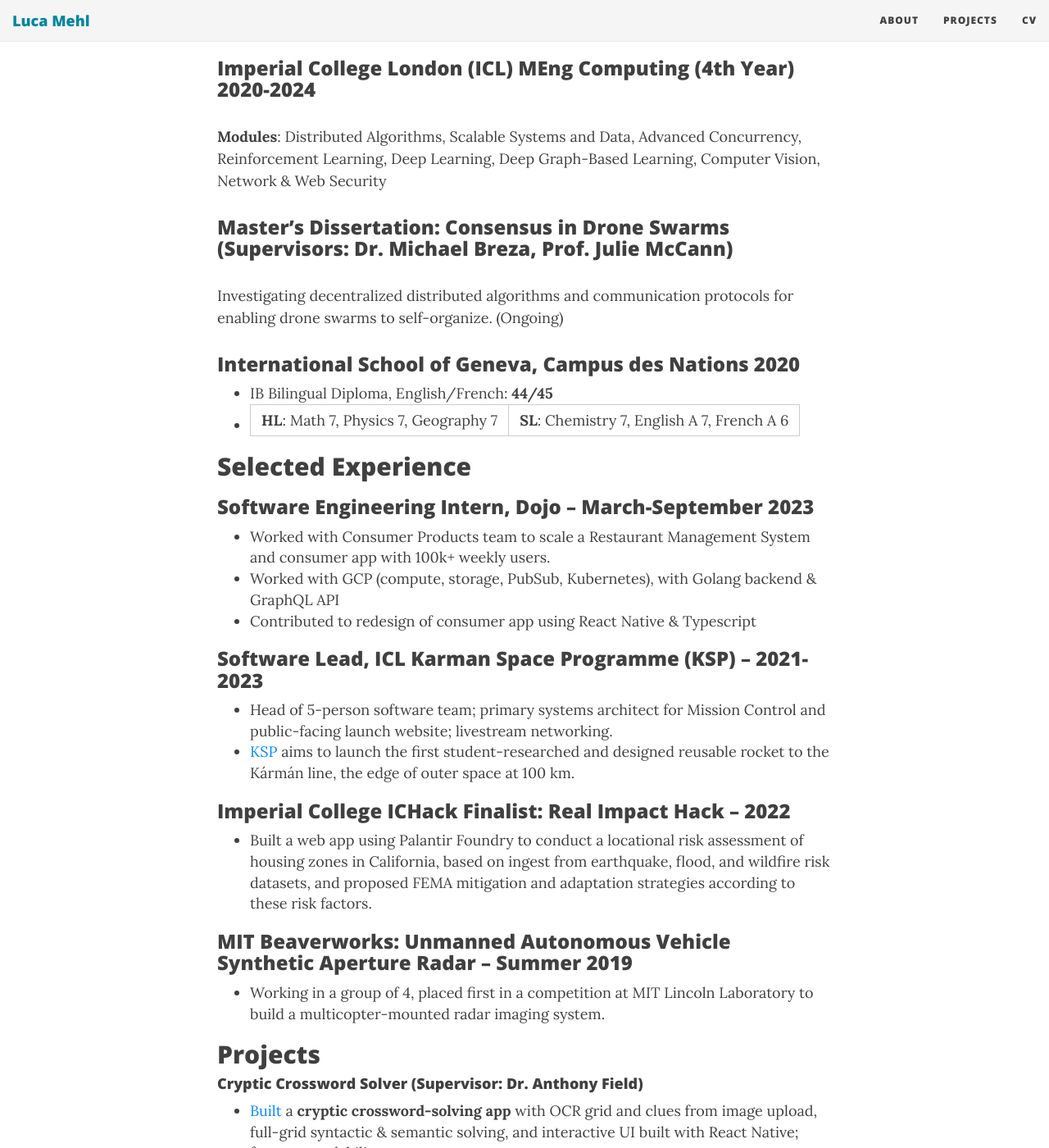
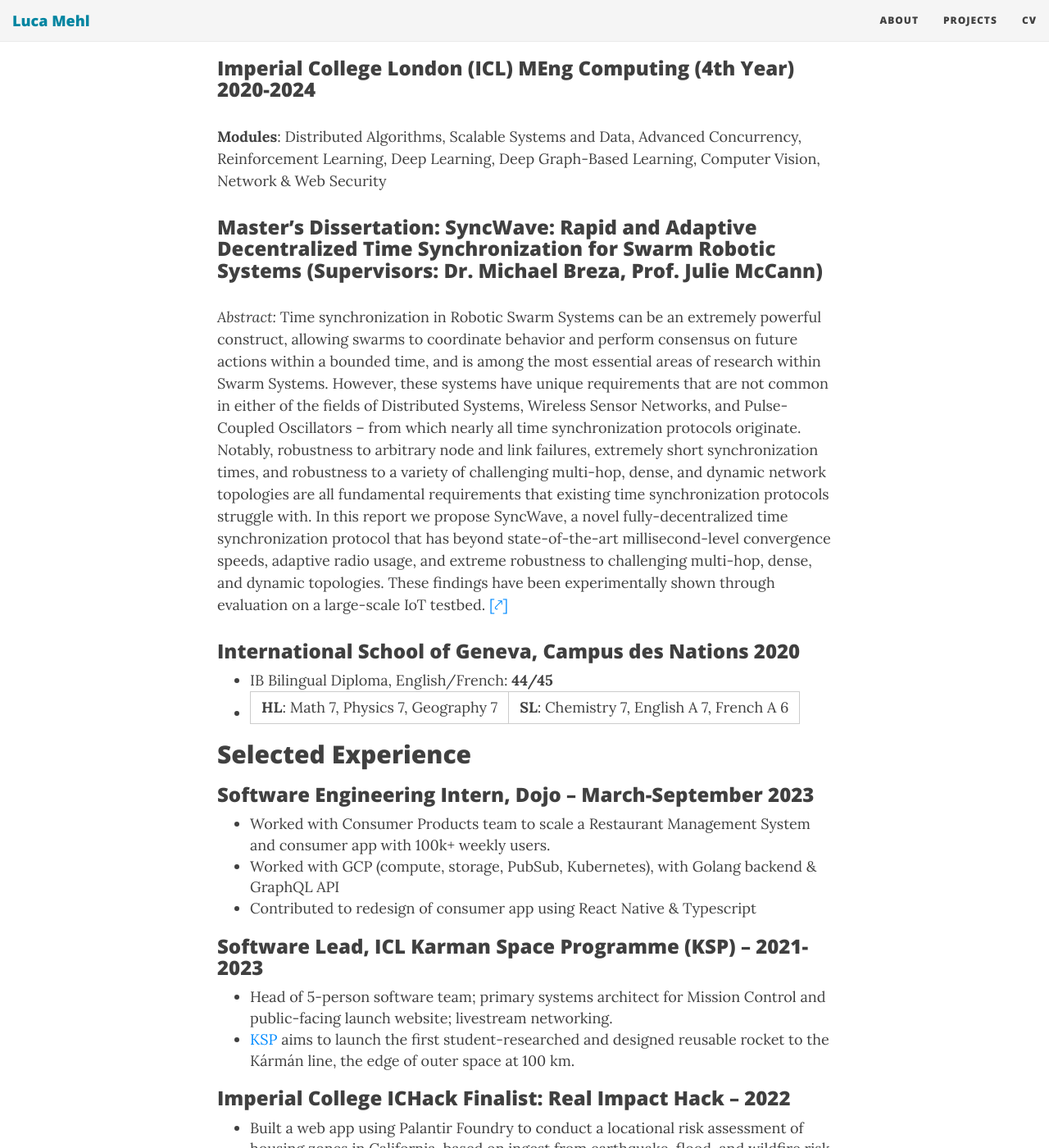
Before and after one commit to Aculisme/LMP2, a Jekyll site: the page built from index.md, in a window 1280 px wide and 1400 px high, scrolled down 402 px. Shown: the whole window at 82% size. Built offline with Jekyll 4.4.1, drawn with Linux system fonts in a browser that asks for light colours; nearby versions of some CDN libraries; Markdown is read by kramdown in place of the engine named in the settings; some of the changed text lies outside the part shown.

Commit message:
added thesis and y4 projects

```diff
--- a/index.md
+++ b/index.md
@@ -14,9 +14,10 @@ Hi I'm Luca, and I'm currently in my fourth year studying Computing at Imperial
 
 **Modules**: Distributed Algorithms, Scalable Systems and Data, Advanced Concurrency, Reinforcement Learning, Deep Learning, Deep Graph-Based Learning, Computer Vision, Network & Web Security
 
-### Master’s Dissertation: Consensus in Drone Swarms (Supervisors: Dr. Michael Breza, Prof. Julie McCann)
+### Master’s Dissertation: SyncWave: Rapid and Adaptive Decentralized Time Synchronization for Swarm Robotic Systems (Supervisors: Dr. Michael Breza, Prof. Julie McCann)
 
-Investigating decentralized distributed algorithms and communication protocols for enabling drone swarms to self-organize. (Ongoing)
+*Abstract:*
+Time synchronization in Robotic Swarm Systems can be an extremely powerful construct, allowing swarms to coordinate behavior and perform consensus on future actions within a bounded time, and is among the most essential areas of research within Swarm Systems. However, these systems have unique requirements that are not common in either of the fields of Distributed Systems, Wireless Sensor Networks, and Pulse-Coupled Oscillators – from which nearly all time synchronization protocols originate. Notably, robustness to arbitrary node and link failures, extremely short synchronization times, and robustness to a variety of challenging multi-hop, dense, and dynamic network topologies are all fundamental requirements that existing time synchronization protocols struggle with. In this report we propose SyncWave, a novel fully-decentralized time synchronization protocol that has beyond state-of-the-art millisecond-level convergence speeds, adaptive radio usage, and extreme robustness to challenging multi-hop, dense, and dynamic topologies. These findings have been experimentally shown through evaluation on a large-scale IoT testbed. [[⤤]](assets/SyncWave_-_Rapid_and_Adaptive_Decentralized_Time_Synchronization_for_Swarm_Robotic_Systems.pdf)
 
 ### International School of Geneva, Campus des Nations 2020
 
@@ -46,9 +47,11 @@ Investigating decentralized distributed algorithms and communication protocols f
 
 ## Projects
 
-#### Cryptic Crossword Solver (Supervisor: Dr. Anthony Field)
+#### GNN framework to predict high-resolution brain connectivity graphs from low-resolution scans. [[⤤]](assets/Deep_Graph-Based_Learning_Project_Report.pdf)
 
-- [Built](https://youtu.be/CtfQF-ipXNU) a **cryptic crossword-solving app** with OCR grid and clues from image upload, full-grid syntactic & semantic solving, and interactive UI built with React Native; focus on scalability.
+#### Cryptic Crossword Solver (Supervisor: Prof. Anthony Field)
+
+- [Built](https://youtu.be/CtfQF-ipXNU) a **cryptic crossword-solving app** with OCR grid and clues from image upload, full-grid syntactic & semantic solving, and interactive UI built with React Native; focus on scalability. [[⤤]](assets/CrypticCrosswordReport.pdf)
 
 #### PintOS Operating System
 
@@ -58,9 +61,9 @@ Investigating decentralized distributed algorithms and communication protocols f
 
 - Designed and built an optimizing compiler for the WACC programming language from scratch, written in Scala and designed to run on ARM.
 
-#### Imperial Module Selection Website
+<!-- #### Imperial Module Selection Website
 
-- [Designed and built](https://youtu.be/J-pulGH5TqM) a website using the MERN stack (MongoDB, Express, React, Node) using human-centered design and agile development, to help Imperial students select optional modules.
+- [Designed and built](https://youtu.be/J-pulGH5TqM) a website using the MERN stack (MongoDB, Express, React, Node) using human-centered design and agile development, to help Imperial students select optional modules. -->
 
 
 ## Skills and Interests
```
Also changed, not shown: projects.md (+13 -0 lines), 4 other files.
